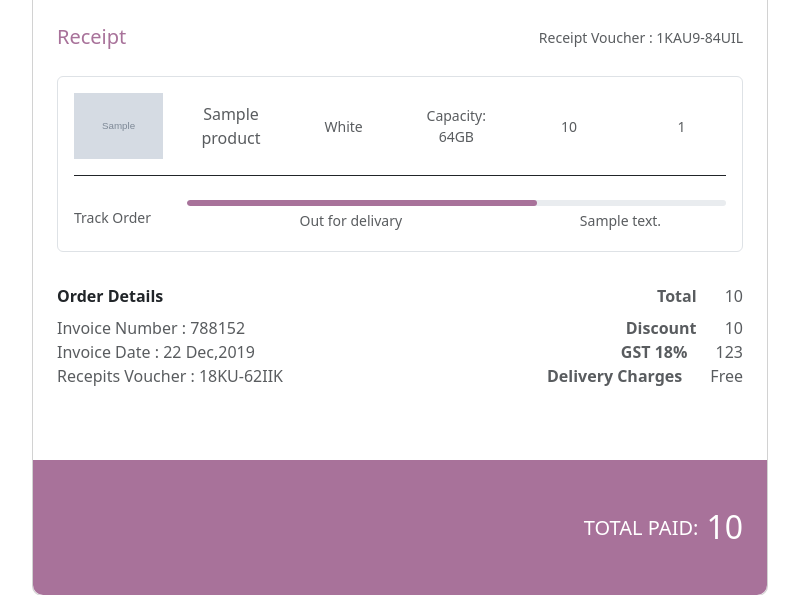
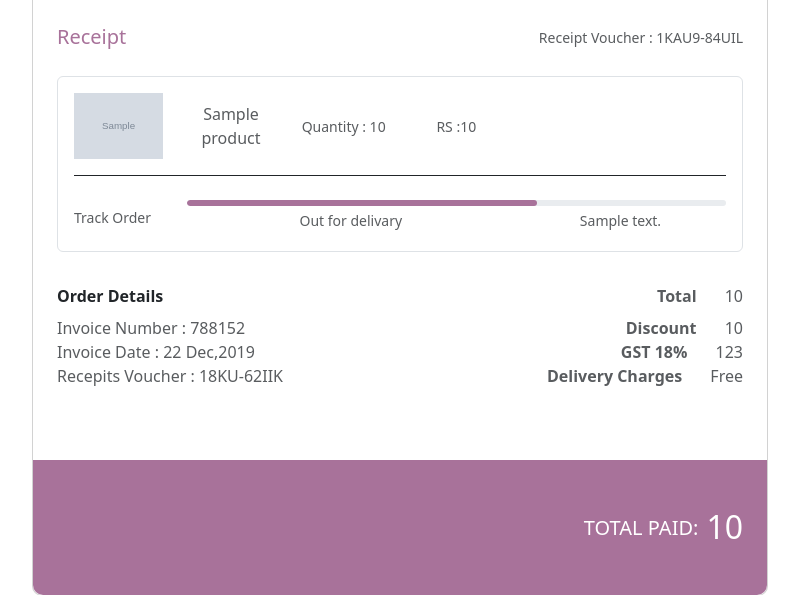
Before and after one commit to ashmi721/ecommerce-website, a Django app: template orders/templates/orders/orders.html in a window 1280 px wide. Shown: the part 336-931 px from the top of the page, without its empty margins (240-1039 px from the left). Run offline with Django 3.2, Linux system fonts and the light colour scheme; the template is opened without the code that fills it: most values are stand-ins (such as "Sample title", 1, 10 or a date in 2020); grey boxes marked "Sample" are stand-in pictures.

Commit message:
disply the indivisual product price

```diff
--- a/orders/templates/orders/orders.html
+++ b/orders/templates/orders/orders.html
@@ -24,17 +24,17 @@
                     <div class="col-md-2 text-center d-flex justify-content-center align-items-center">
                       <p class="text-muted mb-0">{{ order_summary.product.title }}</p>
                     </div>
-                    <div class="col-md-2 text-center d-flex justify-content-center align-items-center">
+                    {% comment %} <div class="col-md-2 text-center d-flex justify-content-center align-items-center">
                       <p class="text-muted mb-0 small">White</p>
                     </div>
                     <div class="col-md-2 text-center d-flex justify-content-center align-items-center">
                       <p class="text-muted mb-0 small">Capacity: 64GB</p>
+                    </div> {% endcomment %}
+                    <div class="col-md-2 text-center d-flex justify-content-center align-items-center">
+                      <p class="text-muted mb-0 small">Quantity : {{ order_summary.quantity }}</p>
                     </div>
                     <div class="col-md-2 text-center d-flex justify-content-center align-items-center">
-                      <p class="text-muted mb-0 small">{{ order_summary.quantity }}</p>
-                    </div>
-                    <div class="col-md-2 text-center d-flex justify-content-center align-items-center">
-                      <p class="text-muted mb-0 small">{{ total_cart_ammount }}</p>
+                      <p class="text-muted mb-0 small">RS :{{ order_summary.product.price }}</p>
                     </div>
                   </div>
                   <hr class="mb-4" style="background-color: #e0e0e0; opacity: 1;">
--- a/orders/views.py
+++ b/orders/views.py
@@ -110,6 +110,7 @@ def order_summary(request):
             'quantity': cart_item.cart_qty,
             'total_price': cart_item.cart_total,
             'product_pic': cart_item.product.product_img,
+            'prodcut_price':cart_item.product.price,
 
         })
 
```
